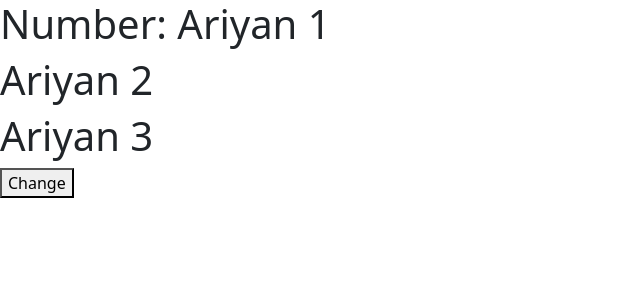
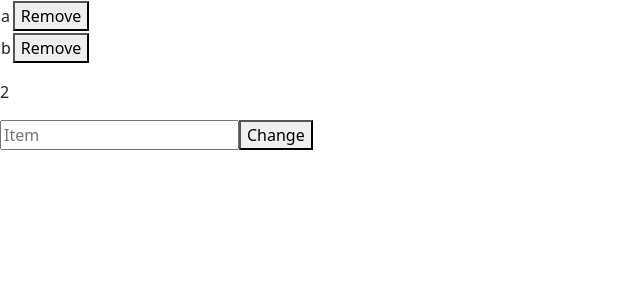
Before and after one commit to daniel-vnd/ReactFundamentals, a React (Vite) app: page / in a window 1280 px wide. Shown: the top 300 px of the page, without its empty margins (0-640 px from the left). Built offline with nearby package versions, Linux system fonts and the light colour scheme.

Commit message:
43. [Hook] useState - working with imutable array

```diff
--- a/src/App.jsx
+++ b/src/App.jsx
@@ -1,44 +1,40 @@
 import { useState } from 'react';
 
-// 42. [Hook] useState - working with imutable object
+// 43. [Hook] useState - working with imutable array
 
 const App = () => {
+	const [list, setList] = useState(['a', 'b']);
 
-	const [myObj, setMyObj] = useState({
-		key1: "Ariyan 1",
-		key2: "Ariyan 2",
-		key3: "Ariyan 3",
-	});
+	const [item, setItem] = useState("");
 
-	const change = () => {
-		// Update all the object values
-		setMyObj({
-			key1: "Kazi Ariyan 1",
-			key2: "Kazi Ariyan 2",
-			key3: "Kazi Ariyan 3",
+	const AddToList = () => {
+		list.push(item);
 
-		});
-
-		// Update a specific key of the object
-		setMyObj(previousObj => ({
-			 ...previousObj,
-			 key1: "hi how are you"
-		}));
-
-		// Update multiple keys of the object
-		setMyObj(previousObj => ({
-			 ...previousObj,
-			 key1: "hi how are you",
-			 key2: "what is your name"
-		}));
+		setList([...list]);
 	}
 
 	return (
 		<div>
-			<h1>Number: {myObj.key1}</h1>
-			<h1>{myObj.key2}</h1>
-			<h1>{myObj.key3}</h1>
-			<button onClick={change}>Change</button>
+			<table>
+				<tbody>
+					{
+						list.length !== 0 ? (
+							list.map((element, index) => {
+								return (
+									<tr>
+										<td>{element}</td>
+										<td><button>Remove</button></td>
+									</tr>
+								)
+							})
+						) : (<tr></tr>)
+					}
+				</tbody>
+			</table>
+			<p>{item}</p>
+			<p>{list.length}</p>
+			<input placeholder='Item' onChagne={(e) => setItem(e.target.value)} />
+			<button onClick={AddToList}>Change</button>
 		</div>
 	)
 };
```
